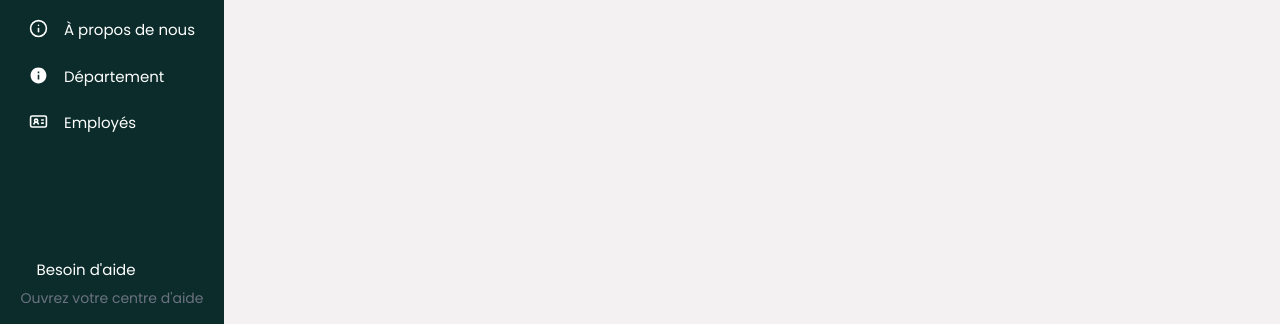
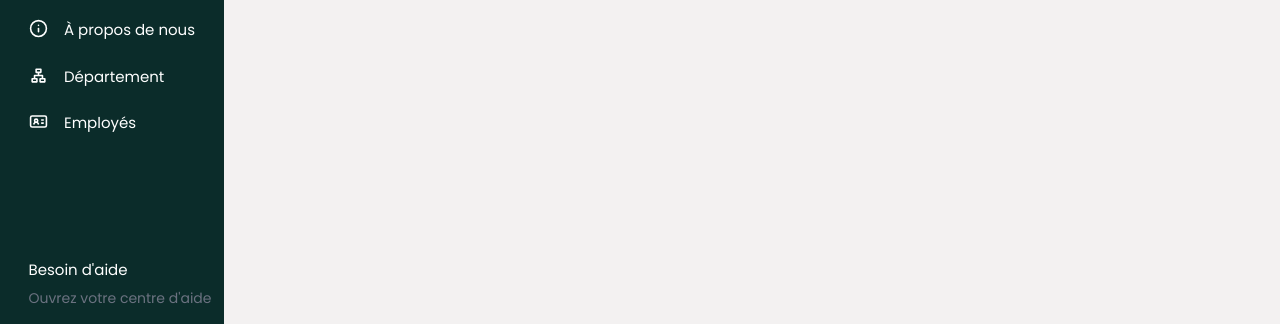
Before and after one commit to cruz-welandi/recruPay, a Next.js app: page / in a window 1280 px wide. Shown: the part 469-797 px from the top of the page. Built offline with nearby package versions, Linux system fonts and the light colour scheme.

Commit message:
i add a redirctor which allows us to navigate into a other page

```diff
--- a/src/components/Link.tsx
+++ b/src/components/Link.tsx
@@ -5,23 +5,19 @@ import React from 'react';
 type SideBarProps = {
     label?: string;
     size?: number;
-    Icon: React.ElementType;
+    Icon?: React.ElementType;
     link: string;
     onclick: (link :string)=> void;
     selected:boolean;
-
 };
-
 const Link: React.FC<SideBarProps> = ({ label, size, Icon, link ,selected,onclick}) => {
     const isExpanded = useSideBarStore((state) => state.expanded);
-
-
     return (
         <div
             onClick={()=>onclick(link)}
             className={`flex gap-4 text-white text-md rounded-sm  py-1.5 px-4 ${selected && !isExpanded ? 'bg-theme-2' : ''}`}
         >
-            <Icon size={19} className= {`${isExpanded && selected && 'text-theme-2'}`} />
+             {Icon && <Icon size={19} className= {`${isExpanded && selected && 'text-theme-2'}`} />}
             <span style={{ fontSize: size ? size : 8, display: isExpanded? 'none': 'block'}}>
                 {label}
             </span>
--- a/src/components/SideBar.tsx
+++ b/src/components/SideBar.tsx
@@ -1,23 +1,26 @@
 'use client';
 import React from 'react';
 import Link from './Link';
-import { MdOutlineMail, MdInfo } from "react-icons/md";
+import { MdOutlineMail } from "react-icons/md";
 import { PiGaugeBold } from "react-icons/pi";
+import { RiOrganizationChart } from "react-icons/ri";
 import { Folder, Calendar, Users, BriefcaseBusiness, Info, IdCard, CircleHelp, PanelLeft } from "lucide-react";
 import { useSideBarStore } from '@/store/storeSideBar';
+import { useRouter } from 'next/navigation';
 
 const SideBar = () => {
     const isExpanded = useSideBarStore((state) => state.expanded);
+    const router= useRouter()
     const [linkSelected, setLinkSelected] = React.useState("");
+    const handleClick = (link: any) => {
 
-
-    const handleClick = (link: any) => {
         setLinkSelected(link)
+         router.push(link)
     }
     return (
         <div className='h-[89.7vh] bg-[#f3f1f1]'>
             {/* Sidebar Section */}
-            <div className={`${!isExpanded ? 'w-56' : 'w-16 '} text-white h-full bg-theme-1 flex flex-col justify-between transition-all duration-300 flex-2 py-4`}>
+            <div className={`${!isExpanded ? 'w-56' : 'w-16 '} text-white h-full bg-theme-1 flex flex-col justify-between  flex-2 py-4`}>
 
                 <div className='cursor-pointer flex flex-col gap-y-8 items-center'>
                     <div className='flex-2 flex flex-col gap-y-3 sticky items-start'>
@@ -34,20 +37,20 @@ const SideBar = () => {
                     <div className='flex-2 flex flex-col gap-y-3 sticky items-start'>
                         <h1 className={`text-gray-500 text-md px-4`}> {isExpanded?'': 'Organisation'}</h1>
                         <Link label="À propos de nous" size={15} Icon={Info} link={"/Àproposdenous"} selected={linkSelected === "/Àproposdenous"} onclick={handleClick} />
-                        <Link label="Département" size={15} Icon={MdInfo} link={"/Département"} selected={linkSelected === "/Département"} onclick={handleClick} />
+                        <Link label="Département" size={15} Icon={RiOrganizationChart} link={"/Département"} selected={linkSelected === "/Département"} onclick={handleClick} />
                         <Link label="Employés" size={15} Icon={IdCard} link={"/Employés"} selected={linkSelected === "/Employés"} onclick={handleClick} />
                     </div>
                 </div>
 
                 <div className='cursor-pointer flex items-center justify-center'>
                     {!isExpanded ? (
-                        <div className='flex-2 sticky'>
-                            <Link label="Besoin d'aide" size={15} link={"/Àproposdenous"} Icon={'symbol'} selected={linkSelected === "/Àproposdenous"} onclick={handleClick} />
-                            <p className={`${isExpanded ? 'hidden' : 'text-sm font-thin text-gray-500 text-nowrap px-4'}`}>{isExpanded?'': "Ouvrez votre centre d'aide"}</p>
+                        <div className='flex-2 sticky '>
+                            <Link label="Besoin d'aide" size={15} link={"/aide"}  selected={linkSelected === "/aide"} onclick={handleClick} />
+                            <p className={`${isExpanded ? 'hidden' : 'text-sm font-thin text-gray-500 text-nowrap pl-4 '}`}>{isExpanded?'': "Ouvrez votre centre d'aide"}</p>
                         </div>
                     ) : (
                         <div className='flex-2 sticky'>
-                            <Link label="" size={15} link={"/Àproposdenous"} Icon={CircleHelp} selected={linkSelected === "/Àproposdenous"} onclick={handleClick} />
+                            <Link label="" size={15} link={"/aide"} Icon={CircleHelp} selected={linkSelected === "/aide"} onclick={handleClick} />
                         </div>
                     )}
 
```
